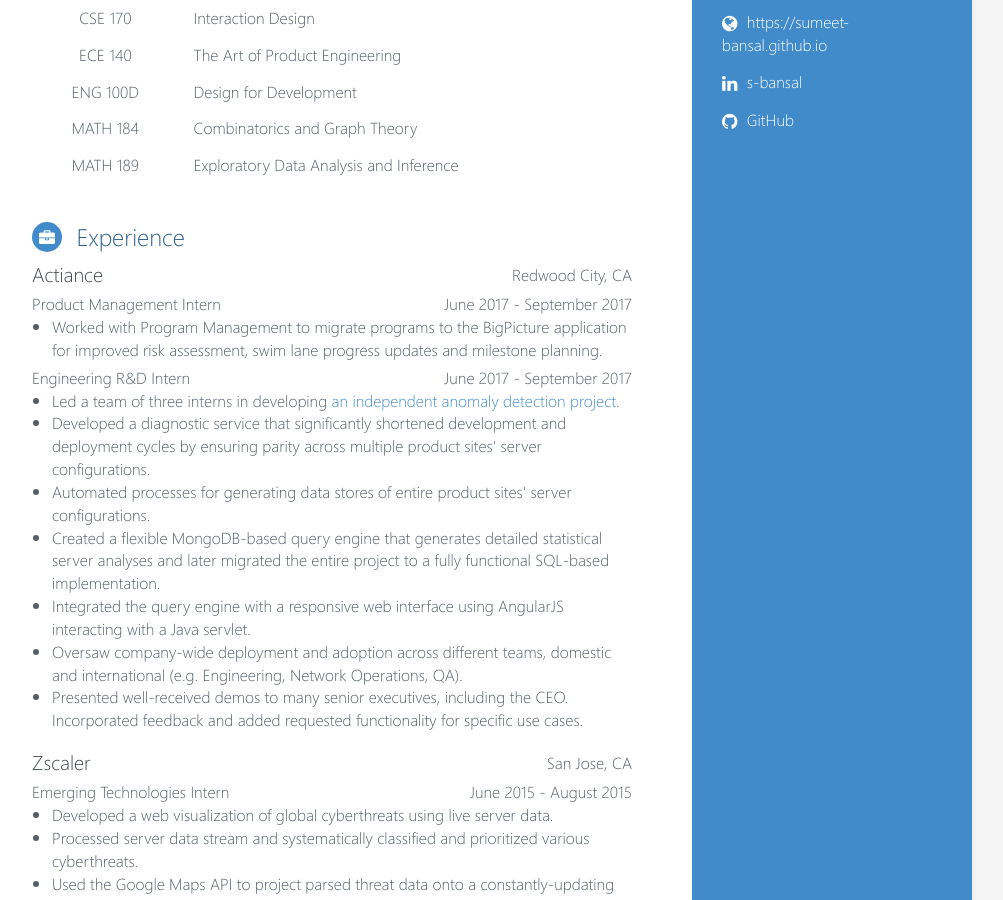
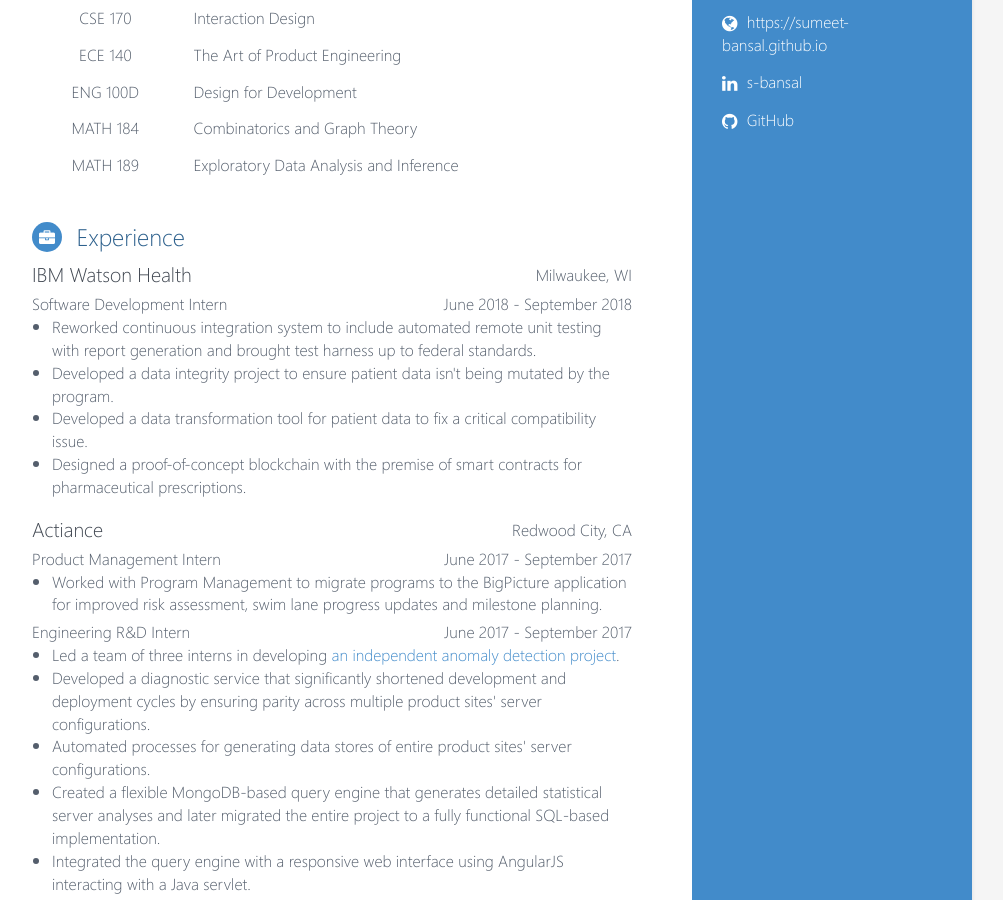
Before and after one commit to sumeet-bansal/sumeet-bansal.github.io, a Jekyll site: the page built from _pages/resume.md, in a window 1280 px wide and 900 px high, scrolled down 394 px. Shown: the whole window, without its empty margins (168-1171 px from the left). Built offline with Jekyll 4.4.1, drawn with Linux system fonts in a browser that asks for light colours; some of the changed text lies outside the part shown.

Commit message:
added IBM Watson Health to experience

```diff
--- a/_data/resume.yml
+++ b/_data/resume.yml
@@ -40,6 +40,22 @@
         title: Exploratory Data Analysis and Inference
 
 experience:
+  - exp:
+    org: IBM Watson Health
+    location: Milwaukee, WI
+    roles:
+      - role:
+        title: Software Development Intern
+        time: June 2018 - September 2018
+        details:
+          - bullet:
+            text: Reworked continuous integration system to include automated remote unit testing with report generation and brought test harness up to federal standards.
+          - bullet:
+            text: Developed a data integrity project to ensure patient data isn't being mutated by the program.
+          - bullet:
+            text: Developed a data transformation tool for patient data to fix a critical compatibility issue.
+          - bullet:
+            text: Designed a proof-of-concept blockchain with the premise of smart contracts for pharmaceutical prescriptions.
   - exp:
     org: Actiance
     location: Redwood City, CA
@@ -167,4 +183,4 @@
     incl: Java, Python, C, C++, JavaScript, SQL, R, ARM Assembly, Shell
   - skillset:
     name: Technologies/Frameworks
-    incl: MongoDB, Node.js, Express.js, D3.js, Django, Flask, Git
+    incl: Jenkins, MongoDB, Node.js, Express.js, D3.js, Django, Flask, Git
```
Also changed, not shown: index.md (+1 -1 lines), 1 other file.
